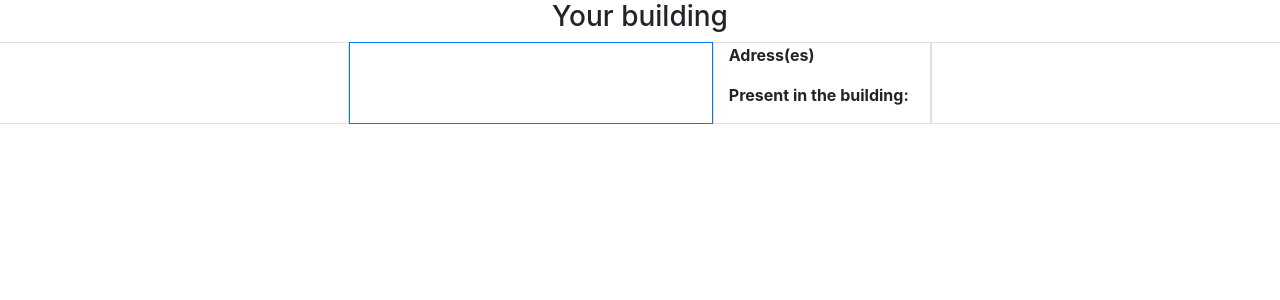
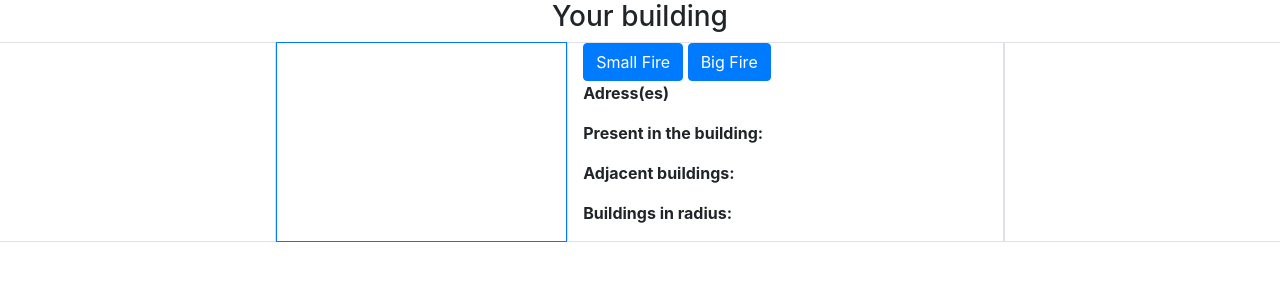
Before and after one commit to TomvandeLooij/dsp-project, a Flask app: template templates/building.html in a window 1280 px wide. Shown: the part 56-356 px from the top of the page. Run offline with Flask 2, Linux system fonts and the light colour scheme; the template is opened without the code that fills it, so the values that code supplies are empty; parts of the project's set-up code (start-up, migrations or seed data) failed here and were passed over.

Commit message:
get info to html pages

```diff
--- a/app.py
+++ b/app.py
@@ -21,7 +21,7 @@
 def home():
     fig = base_map.create_base_map()
     fig = base_map.add_public_transport(fig)
-    fig = base_map.draw_polygon(fig, "not")
+    fig = base_map.draw_polygon(fig, "not", "not")
 
     # grab the static resources
     js_resources = INLINE.render_js()
@@ -38,21 +38,17 @@
         css_resources=css_resources
         )
 
-@app.route('/building/<pand_id>', methods=(['GET']))
-def get_information(pand_id):
+@app.route('/building/<pand_id>/<fire>', methods=(['GET']))
+def get_information(pand_id, fire):
     df       = pd.read_csv('./data/final_csv_for_buildings.csv')
 
     building    = df[df['pand_id'] == float(pand_id)]
     coordinates = literal_eval(building.iloc[0]['wgs'])
 
-    # size of fire
-    # needs to come from some place
-    fire = "small"
-
     # plot figure
     fig = base_map.create_zoomed_map(coordinates)
     fig = base_map.add_public_transport(fig)
-    fig = base_map.draw_polygon(fig, float(pand_id))
+    fig = base_map.draw_polygon(fig, float(pand_id), fire)
     fig = base_map.draw_building_radius(fig, building, fire)
 
     # grab the static resources
@@ -63,12 +59,29 @@
     script, div = components(fig)
 
     # get information to show on html
-    info = base_map.get_info(pand_id, fire)
+    building_functions, neighbor_functions, radius_info = base_map.get_info(pand_id, fire)
+
+    link_small = ("http://127.0.0.1:5000/building/" + pand_id + "/small")
+    link_big = ("http://127.0.0.1:5000/building/" + pand_id + "/big")
+
+    if fire == "small":
+        small_active = "active"
+        big_active = str()
+    else:
+        big_active = "active"
+        small_active = str()
 
     return render_template(
         'building.html',
-        adress=str(building['full_adress'].values[0]),
-        give_info=dict(info),
+        id=str(pand_id),
+        link_small = link_small,
+        link_big = link_big,
+        small_active = small_active,
+        big_active = big_active,
+        adress = str(building['full_adress'].values[0].replace("\n", "<br>")),
+        building_info = building_functions,
+        neighbor_info = neighbor_functions,
+        radius_info = radius_info,
         plot_script=script,
         plot_div=div,
         js_resources=js_resources,
--- a/templates/building.html
+++ b/templates/building.html
@@ -9,18 +9,31 @@
         </div>
     </div>
     <div class="row">
-        <div class="col border"></div>
+        <div class="col border">
+        </div>
         <div class="col border border-primary">
             {{ js_resources|indent(4)|safe }}
             {{ css_resources|indent(4)|safe }}
             {{ plot_script|indent(4)|safe }}
             {{ plot_div|indent(4)|safe }}
         </div>
-        <div class="col-2 border">
-            <p><b>Adress(es)</b> <br /> {{adress}}
+        <div class="col-4 border">
+            <a type="button" class="btn btn-primary {{small_active}}" href={{link_small}}>Small Fire</a>
+            <a type="button" class="btn btn-primary {{big_active}}" href={{link_big}}>Big Fire</a>
+            <p><b>Adress(es)</b> <br /> {{adress|safe}}
             </p>
             <p> <b>Present in the building: </b> <br />
-                {% for key, value in give_info.items() %}
+                {% for key, value in building_info.items() %}
+                {{value}} {{key}} <br/>
+                {% endfor %}
+            </p>
+            <p><b>Adjacent buildings:</b><br>
+                {% for key, value in neighbor_info.items() %}
+                {{value}} {{key}} <br/>
+                {% endfor %}
+            </p>
+            <p><b>Buildings in radius:</b><br>
+                {% for key, value in radius_info.items() %}
                 {{value}} {{key}} <br/>
                 {% endfor %}
             </p>
```
Also changed, not shown: components/base_map.py (+24 -10 lines).
